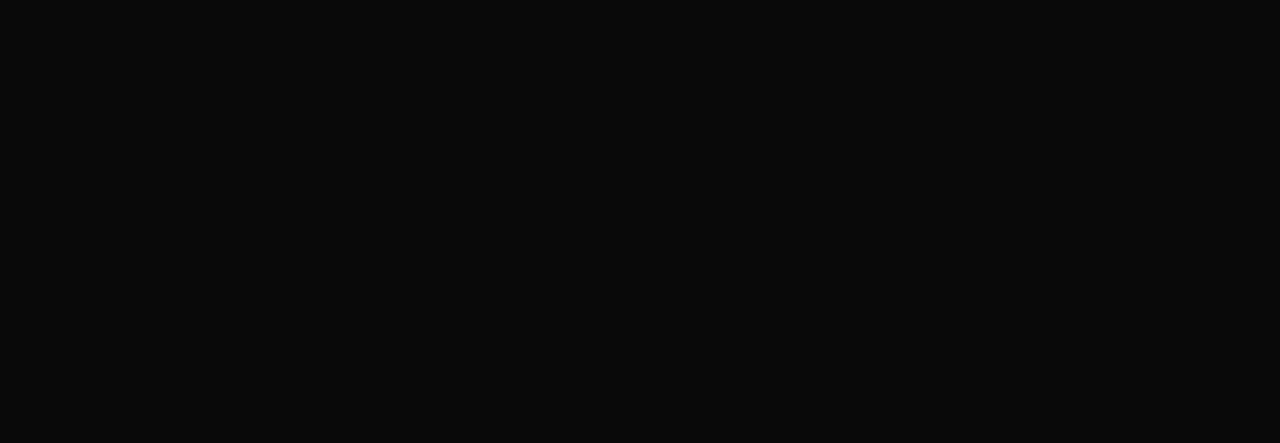
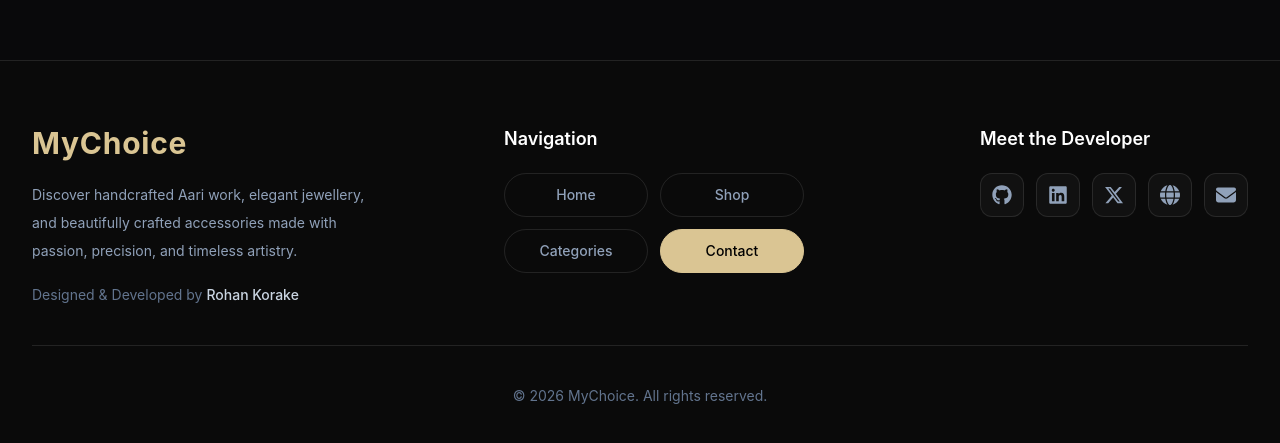
Before and after one commit to Rohan-Korake/mychoice-ecommerce, a React (Vite) app: page /contact in a window 1280 px wide. Before the commit this address had no page. Shown: the part 805-1248 px from the top of the page. Before the commit the page ends 800 px from the top, so only its background shows below. Built offline with nearby package versions, Linux system fonts and the light colour scheme.

Commit message:
feat: add Footer component and integrate with layout

```diff
--- a/package.json
+++ b/package.json
@@ -14,6 +14,7 @@
     "lucide-react": "^1.24.0",
     "react": "^19.2.7",
     "react-dom": "^19.2.7",
+    "react-icons": "^5.7.0",
     "react-router-dom": "^7.18.1",
     "tailwindcss": "^4.3.2"
   },
--- /dev/null
+++ b/src/components/Footer.jsx
@@ -0,0 +1,132 @@
+import {
+  FaGithub,
+  FaLinkedin,
+  FaXTwitter,
+  FaGlobe,
+  FaEnvelope,
+} from "react-icons/fa6";
+import { NavLink } from "react-router-dom";
+
+const Footer = () => {
+  const socialLinks = [
+    {
+      icon: <FaGithub size={20} />,
+      href: "https://github.com/Rohan-Korake",
+      label: "GitHub",
+    },
+    {
+      icon: <FaLinkedin size={20} />,
+      href: "https://www.linkedin.com/in/rohan-korake/",
+      label: "LinkedIn",
+    },
+    {
+      icon: <FaXTwitter size={20} />,
+      href: "https://x.com/RohanKorake",
+      label: "Twitter",
+    },
+    {
+      icon: <FaGlobe size={20} />,
+      href: "https://rohankorake.vercel.app/",
+      label: "Portfolio",
+    },
+    {
+      icon: <FaEnvelope size={20} />,
+      href: "mailto:rohannkorake@gmail.com",
+      label: "Email",
+    },
+  ];
+
+  const navLinks = [
+    { name: "Home", path: "/home" },
+    { name: "Shop", path: "/shop" },
+    { name: "Categories", path: "/categories" },
+    { name: "Contact", path: "/contact" },
+  ];
+
+  return (
+    <footer className="border-t border-slate-200 bg-white py-16 dark:border-white/10 dark:bg-[#0a0a0a]">
+      <div className="mx-auto max-w-7xl px-6 lg:px-8">
+        {/* Top Section */}
+        <div className="grid grid-cols-1 gap-8 md:grid-cols-2 lg:grid-cols-3 lg:gap-20">
+          {" "}
+          {/* Brand */}
+          <div className="space-y-5 text-left">
+            {" "}
+            <h2 className="text-3xl font-bold tracking-wide text-[#DAC593]">
+              MyChoice
+            </h2>
+            <p className="max-w-sm text-sm leading-7 text-slate-600 dark:text-slate-400 md:max-w-md">
+              Discover handcrafted Aari work, elegant jewellery, and beautifully
+              crafted accessories made with passion, precision, and timeless
+              artistry.
+            </p>
+            <p className="text-sm text-slate-500 dark:text-slate-500">
+              Designed & Developed by{" "}
+              <span className="font-medium text-slate-700 dark:text-slate-300">
+                Rohan Korake
+              </span>
+            </p>
+          </div>
+          {/* Navigation */}
+          <div className="text-left lg:justify-self-center lg:pl-10">
+            {" "}
+            <h3 className="mb-5 text-lg font-semibold text-slate-900 dark:text-white">
+              Navigation
+            </h3>
+            <ul className="flex flex-wrap gap-3">
+              {navLinks.map((link) => (
+                <li key={link.name}>
+                  <NavLink
+                    to={link.path}
+                    className={({ isActive }) =>
+                      `flex h-11 w-36 items-center justify-center rounded-full border text-sm font-medium transition-all duration-300 ${
+                        isActive
+                          ? "border-[#DAC593] bg-[#DAC593] text-black"
+                          : "border-slate-300 text-slate-600 hover:border-[#DAC593] hover:bg-[#DAC593]/10 hover:text-[#DAC593] dark:border-white/10 dark:text-slate-400"
+                      }`
+                    }
+                  >
+                    {link.name}
+                  </NavLink>
+                </li>
+              ))}
+            </ul>
+          </div>
+          {/* Social Links */}
+          <div className="lg:justify-self-end">
+            <h3 className="mb-5 text-center text-lg font-semibold text-slate-900 dark:text-white lg:text-left">
+              Meet the Developer
+            </h3>
+
+            <div className="flex flex-wrap justify-center gap-3 md:justify-start lg:justify-end">
+              {socialLinks.map((item) => (
+                <a
+                  key={item.label}
+                  href={item.href}
+                  target="_blank"
+                  rel="noopener noreferrer"
+                  aria-label={item.label}
+                  className="flex h-11 w-11 items-center justify-center rounded-xl border border-slate-200 bg-slate-50 text-slate-600 transition-all duration-300 hover:-translate-y-1 hover:border-[#DAC593] hover:bg-[#DAC593]/10 hover:text-[#DAC593] dark:border-white/10 dark:bg-[#111111] dark:text-slate-400"
+                >
+                  {item.icon}
+                </a>
+              ))}
+            </div>
+          </div>
+        </div>
+
+        {/* Divider */}
+        <div className="my-10 border-t border-slate-200 dark:border-white/10" />
+
+        {/* Bottom */}
+        <div className="flex flex-col items-center justify-center gap-4 text-center md:flex-row">
+          <p className="text-sm text-slate-500">
+            © {new Date().getFullYear()} MyChoice. All rights reserved.
+          </p>
+        </div>
+      </div>
+    </footer>
+  );
+};
+
+export default Footer;
--- /dev/null
+++ b/src/components/ScrollToTop.js
@@ -0,0 +1,15 @@
+import { useEffect } from "react";
+import { useLocation } from "react-router-dom";
+
+export default function ScrollToTop() {
+  const { pathname } = useLocation();
+
+  useEffect(() => {
+    window.scrollTo({
+      top: 0,
+      behavior: "smooth",
+    });
+  }, [pathname]);
+
+  return null;
+}
--- a/src/layout.jsx
+++ b/src/layout.jsx
@@ -1,13 +1,19 @@
 import { Outlet } from "react-router-dom";
 import Header from "./components/Header";
+import Footer from "./components/Footer";
+import ScrollToTop from "./components/ScrollToTop";
 function Layout() {
   return (
     <>
-      <div>
+      <ScrollToTop />
+      <div className="min-h-screen flex flex-col bg-[#09090B] text-white">
         <Header />
-        <main>
+
+        <main className="min-h-screen">
           <Outlet />
         </main>
+
+        <Footer />
       </div>
     </>
   );
--- a/src/pages/HomePage.jsx
+++ b/src/pages/HomePage.jsx
@@ -1,5 +1,4 @@
-import { ArrowRight, Sparkles, ShieldCheck, Truck, Gift } from "lucide-react";
-import React from "react";
+import { ArrowRight, Sparkles, ShieldCheck, Gift } from "lucide-react";
 import { NavLink } from "react-router-dom";
 
 const HomePage = () => {
```
Also changed, not shown: public/favicon.svg, 1 other file (tests, documents, lock files or other folders).
